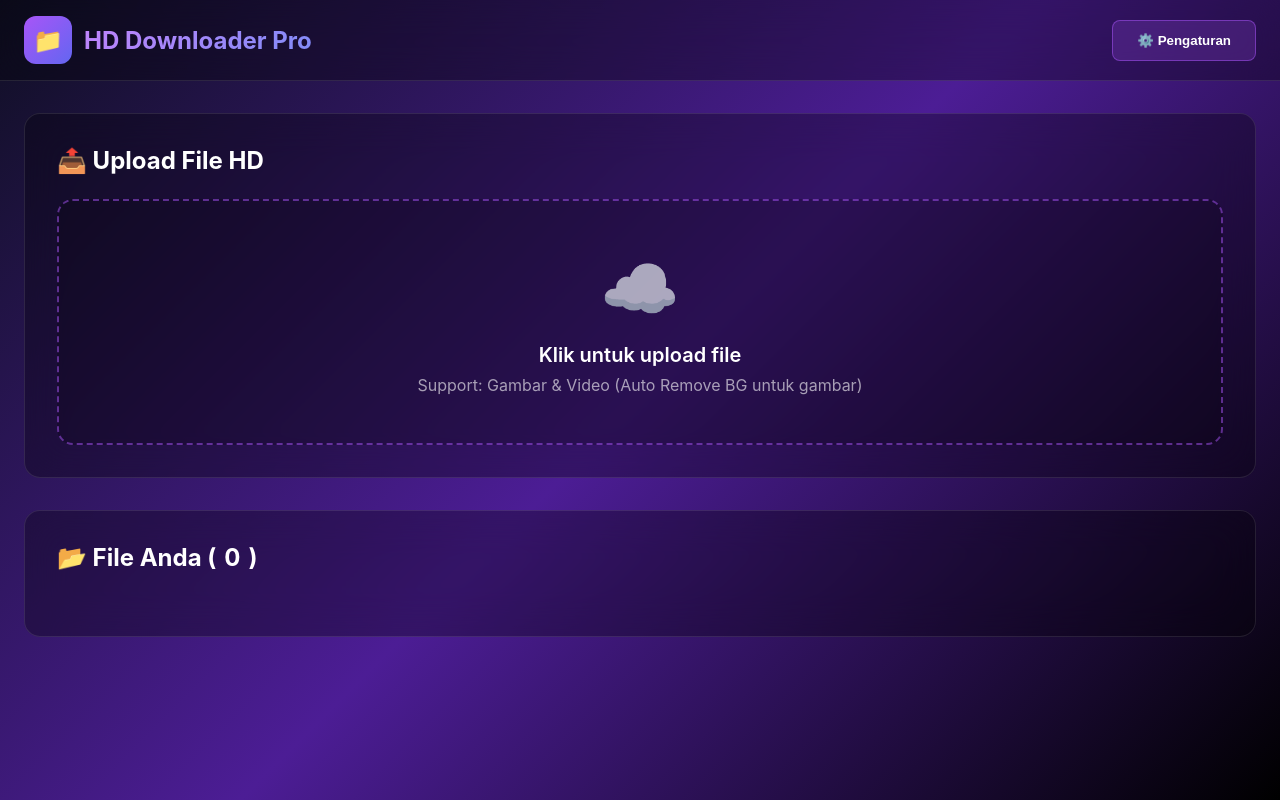
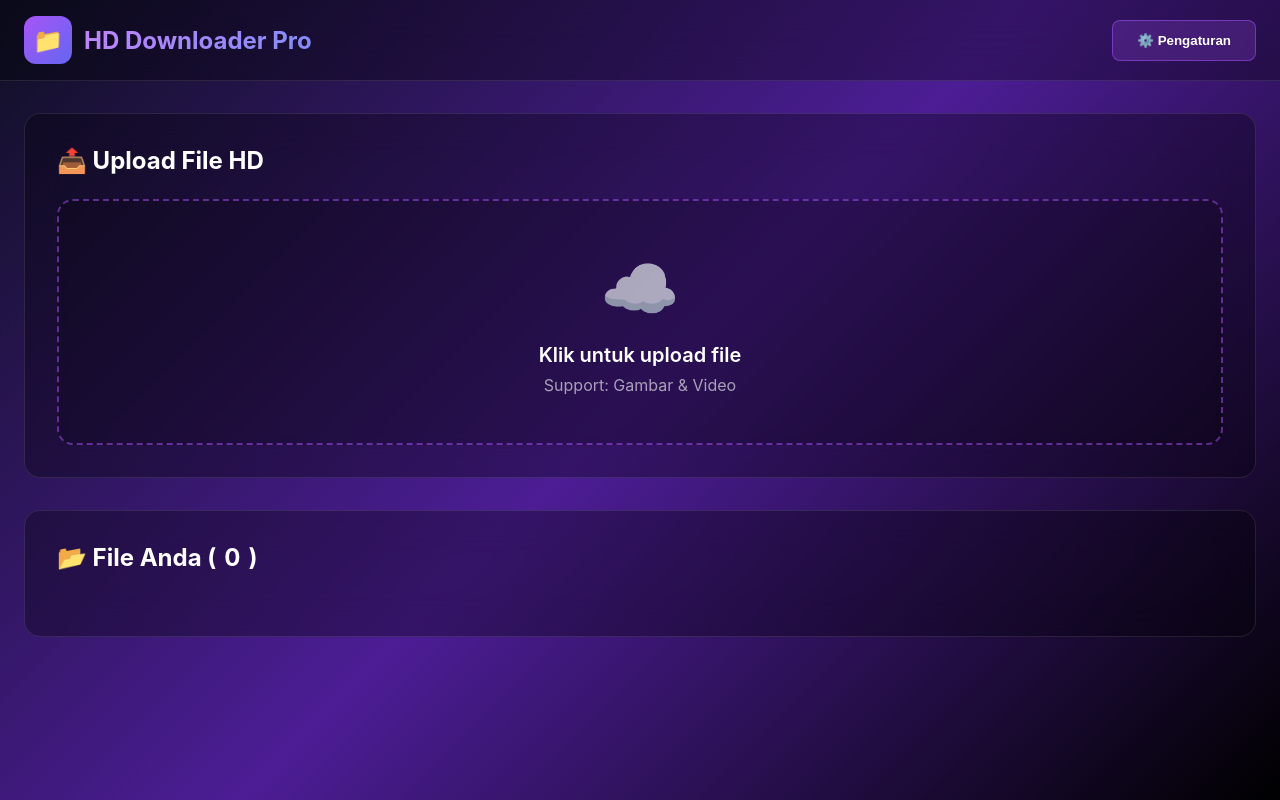
Before and after one commit to deathmurderS/hd-downloader, a plain HTML site: page index.html in a window 1280 px wide. Drawn offline with Linux system fonts and the light colour scheme.

Commit message:
pembaruan html

```diff
--- a/index.html
+++ b/index.html
@@ -28,7 +28,7 @@
         <div class="upload-area" onclick="document.getElementById('fileInput').click()">
           <div class="upload-icon">☁️</div>
           <div class="upload-text">Klik untuk upload file</div>
-          <div class="upload-subtext">Support: Gambar & Video (Auto Remove BG untuk gambar)</div>
+          <div class="upload-subtext">Support: Gambar & Video</div>
         </div>
       </div>
 
```
